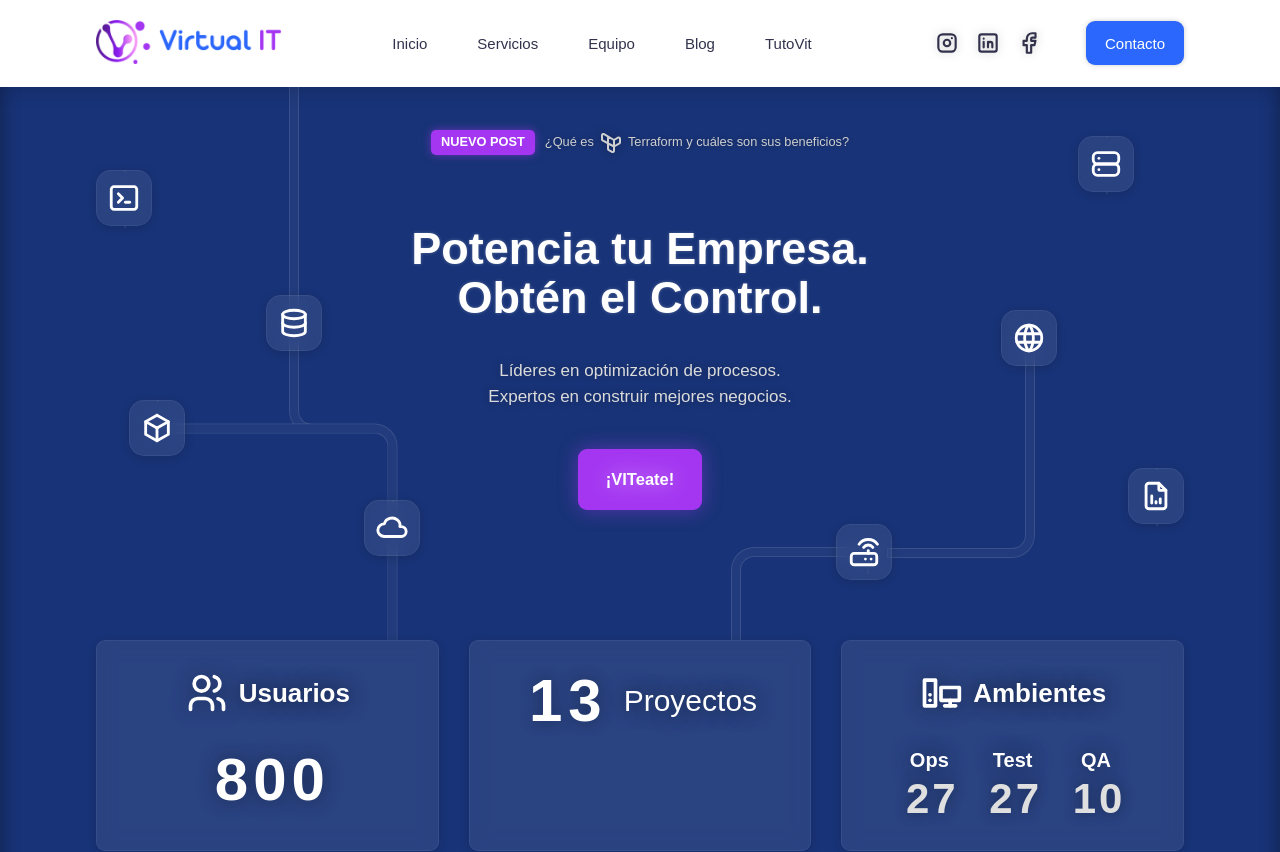
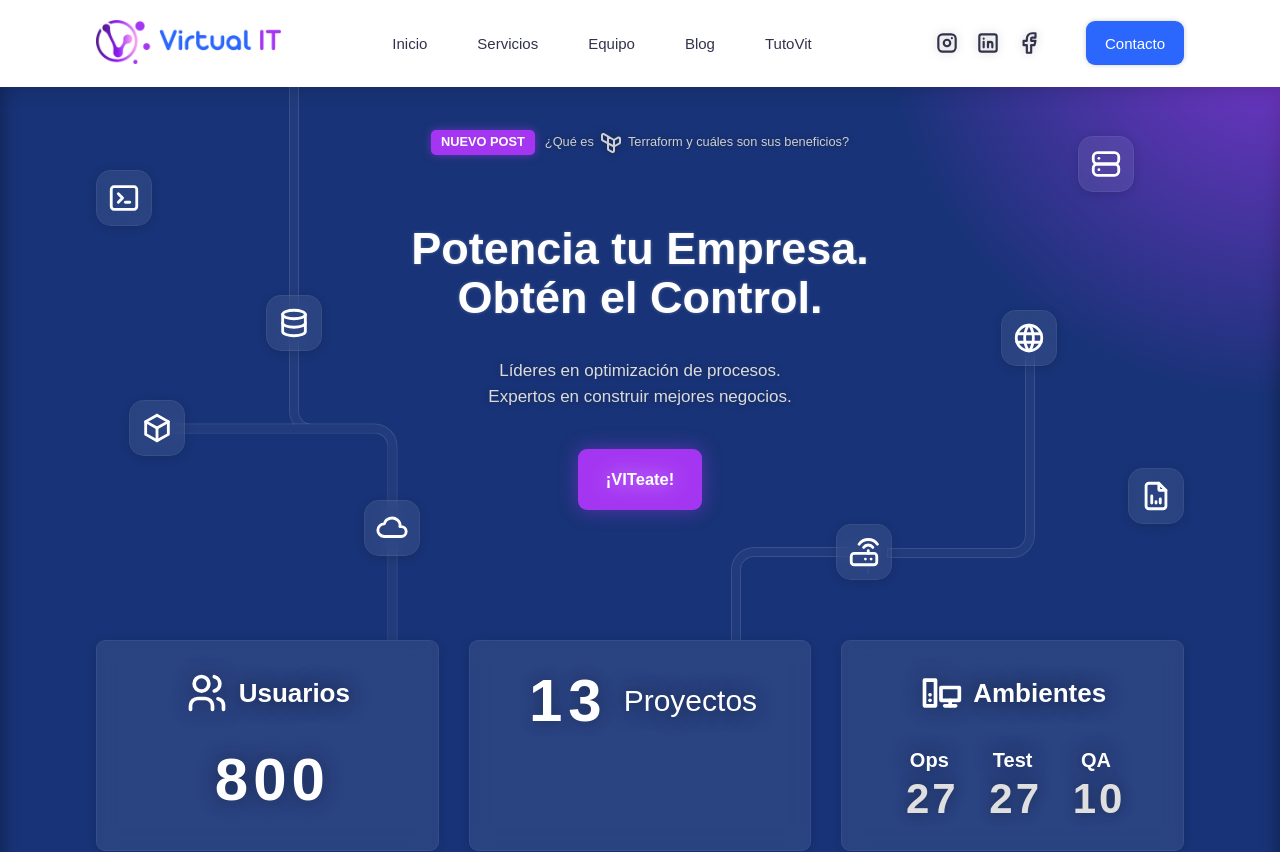
Before and after one commit to ivanbonomi13/vit-site, a React (Vite) app: page / in a window 1280 px wide. Shown: the top 852 px of the page. Built offline with nearby package versions, Linux system fonts and the light colour scheme; a web font is replaced by a local one.

Commit message:
create hero bg styles

```diff
--- a/public/styles/components/hero.css
+++ b/public/styles/components/hero.css
@@ -4,7 +4,17 @@
 }
 
 .hero {
+    position: relative;
     overflow: hidden;
+}
+
+.hero::before {
+    content: '';
+    position: absolute;
+    width: 100%;
+    height: 100%;
+    background: radial-gradient(circle at top right, #a436f2aa 30px, transparent 400px);
+    z-index: 0;
 }
 
 .hero__container {
@@ -114,6 +124,7 @@
 }
 
 .hero-cta {
+    position: relative;
     display: flex;
     align-items: center;
     justify-content: space-between;
@@ -126,13 +137,43 @@
 
     background-color: var(--main-purple);
     box-shadow: 0 0 20px #a436f278;
-    z-index: 1;
+    z-index: 3 !important;
     transition:
         transform .2s ease-in-out, background-color .2s ease-in-out;
 }
 
 .hero-cta:hover {
     background-color: var(--gradient-violet-medium);
+}
+
+.hero-cta::after {
+    position: absolute;
+
+    top: 100%;
+    left: 50%;
+
+    border: 1px solid rgba(255, 255, 255, 0.038);
+    background-color: rgba(255, 255, 255, 0.038);
+    transform: translate(-50%, 0);
+}
+
+.hero-cta:hover::after {
+    content: '';
+    width: 8px;
+    height: 300px;
+
+    background-color: rgba(255, 255, 255, 0.11);
+
+    transition:
+        width .2s ease,
+        height .2s ease,
+        background-color .2s ease;
+
+    @starting-style {
+        content: none;
+        width: 0;
+        height: 0;
+    }
 }
 
 .hero-cta:active {
--- a/public/styles/components/herobg.css
+++ b/public/styles/components/herobg.css
@@ -21,6 +21,20 @@
     opacity: 0;
 }
 
+.active-cta {
+    transform: translateY(-12.8px);
+    transition: transform .2s ease-in-out !important;
+}
+
+.active-cta svg {
+    background-color: rgba(255, 255, 255, .11);
+}
+
+.active-cta::after,
+.active-cta::before {
+    border-color: rgba(255, 255, 255, .11) !important;
+}
+
 /* HERO BG ICONS */
 
 .hero-bg-icon {
@@ -38,7 +52,8 @@
     box-shadow: 0 2px 10px #00000026;
 
     transition:
-        scale .2s ease;
+        scale .2s ease,
+        background-color .2s ease;
 }
 
 .hero-bg-icon:hover {
@@ -53,12 +68,9 @@
 .hero-bg-box::before {
     content: '';
     position: absolute;
-
-    background-color: rgba(255, 255, 255, 0.038);
-    border: 1px solid rgba(255, 255, 255, 0.05);
-
     transition:
-        opacity 2.8s ease-in-out;
+        opacity 2.8s ease-in-out,
+        border-color .5s ease;
 }
 
 /* CONSOLE */
@@ -114,10 +126,9 @@
     height: 480px;
 
     bottom: -83px;
-    left: 24px;
 
-
-    border: 10px solid #183377;
+    border: 10px solid;
+    border-color: #183377 !important;
     border-top: none;
     border-left: none;
 
@@ -213,12 +224,13 @@
 
 .hero-bg-box:nth-of-type(6)::before {
     width: 138px;
-    height: 212px;
+    height: 200px;
 
     bottom: -182px;
     left: -120px;
 
-    border: 10px solid #183377;
+    border: 30px solid;
+    border-color: #183377 !important;
     border-bottom: none;
     border-right: none;
 
--- a/src/components/pages/home/hero/Hero.jsx
+++ b/src/components/pages/home/hero/Hero.jsx
@@ -1,4 +1,6 @@
 import '../../../../../public/styles/components/hero.css'
+
+import { useState } from 'react';
 
 import { getIcons } from '../../../Icons';
 
@@ -6,10 +8,11 @@ import { HeroBackground } from './HeroBackground'
 import { Icon } from '../../../Icon'
 
 export const Hero = () => {
+    const [mouseOver, setMouseOver] = useState(false)
     return (
         <main className='hero section'>
             <div className='hero__container hero-container section-container'>
-                <HeroBackground />
+                <HeroBackground mouseOverCta={mouseOver}/>
                 <div className='hero__container__content hero-content'>
                     <div className='hero__container__content__ad hero-top-ad'>
                         <span className='hero__container__content__ad__box hero-top-ad-box not-selectable'>
@@ -38,7 +41,7 @@ export const Hero = () => {
                         Líderes en optimización de procesos.<br />
                         Expertos en construir mejores negocios.
                     </span>
-                    <a className='hero__container__content__cta hero-cta' href=''>
+                    <a className='hero__container__content__cta hero-cta' href='#' onMouseOut={() => setMouseOver(false)} onMouseOver={() => setMouseOver(true)}>
                         <img className='hero__container__content__cta__logo hero-cta-logo'
                             src="../../public/images/logo/logo-icon.webp" alt="Ícono del Logo de VIT" />
                         <span className='hero__container__content__cta__text hero-cta-text'>
--- a/src/components/pages/home/hero/HeroBackground.jsx
+++ b/src/components/pages/home/hero/HeroBackground.jsx
@@ -7,14 +7,14 @@ import { getIcons } from '../../../Icons'
 
 const bgIcons = getIcons('hero', 'bg').map(item => item.icon)
 
-export const HeroBackground = () => {
+export const HeroBackground = ({ mouseOverCta }) => {
     const [hideLines, setHideLines] = useState(false)
     useEffect(() => setHideLines(true), [])
     return (
         <div className="hero__container__bg hero-bg">
             {
                 bgIcons.map((icon, index) =>
-                    <div key={index} className={`hero__container__bg__box hero-bg-box${!hideLines ? ' bg-hidden-lines' : ''}`}>
+                    <div key={index} className={`hero__container__bg__box hero-bg-box${!hideLines ? ' bg-hidden-lines' : ''}${mouseOverCta ? ' active-cta' : ''}`}>
                         <Icon className={'hero__container__bg__box__icon hero-bg-icon'}>
                             {icon}
                         </Icon>
```
